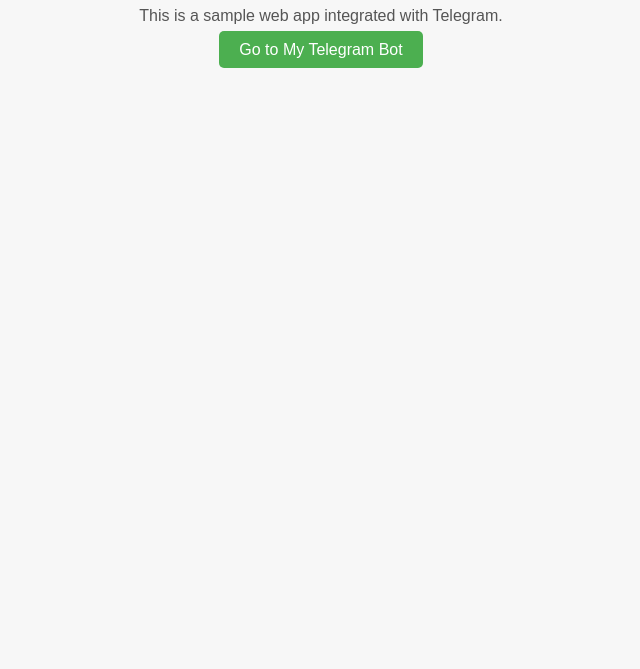
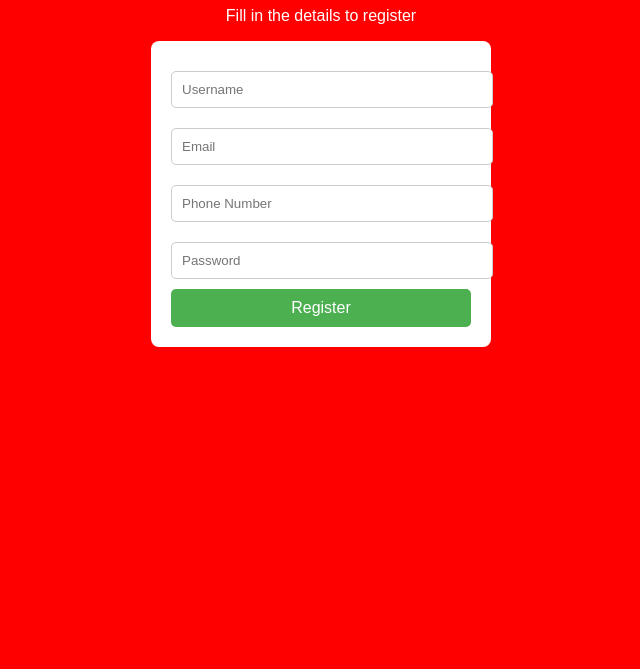
Before and after one commit to daniee808620/Rivex-Technology, a plain HTML site: page index.html in a window 1280 px wide. Shown: the part 131-800 px from the top of the page, without its empty margins (319-959 px from the left). Drawn offline with Linux system fonts and the light colour scheme.

Commit message:
Update index.html

```diff
--- a/index.html
+++ b/index.html
@@ -3,36 +3,89 @@
 <head>
     <meta charset="UTF-8">
     <meta name="viewport" content="width=device-width, initial-scale=1.0">
-    <title>My Telegram Web App</title>
+    <title>EarnMatrix Web App - Signup</title>
     <style>
         body {
             font-family: Arial, sans-serif;
             text-align: center;
             padding: 50px;
-            background-color: #f7f7f7;
+            background-color: #FF0000; /* Red background */
+            color: white;
         }
         h1 {
-            color: #333;
+            color: white;
         }
         p {
-            color: #555;
+            color: white;
         }
-        .btn {
+        .form-container {
+            display: inline-block;
+            background-color: #fff;
+            padding: 20px;
+            border-radius: 8px;
+            color: black;
+            width: 300px;
+        }
+        input {
+            width: 100%;
+            padding: 10px;
+            margin: 10px 0;
+            border: 1px solid #ccc;
+            border-radius: 5px;
+        }
+        button {
+            width: 100%;
+            padding: 10px;
             background-color: #4CAF50;
             color: white;
-            padding: 10px 20px;
-            text-decoration: none;
+            border: none;
             border-radius: 5px;
             font-size: 16px;
+            cursor: pointer;
         }
-        .btn:hover {
+        button:hover {
             background-color: #45a049;
         }
     </style>
 </head>
 <body>
-    <h1>Welcome to My Telegram Web App</h1>
-    <p>This is a sample web app integrated with Telegram.</p>
-    <a href="https://t.me/EarnMatrix_bot" class="btn">Go to My Telegram Bot</a>
+    <h1>Sign Up for EarnMatrix</h1>
+    <p>Fill in the details to register</p>
+
+    <div class="form-container">
+        <form id="signupForm">
+            <input type="text" id="username" placeholder="Username" required>
+            <input type="email" id="email" placeholder="Email" required>
+            <input type="tel" id="phone" placeholder="Phone Number" required>
+            <input type="password" id="password" placeholder="Password" required>
+            <button type="button" onclick="saveData()">Register</button>
+        </form>
+    </div>
+
+    <script>
+        function saveData() {
+            // Get form values
+            const username = document.getElementById('username').value;
+            const email = document.getElementById('email').value;
+            const phone = document.getElementById('phone').value;
+            const password = document.getElementById('password').value;
+
+            // Check if all fields are filled
+            if (username && email && phone && password) {
+                // Save data in localStorage
+                localStorage.setItem('username', username);
+                localStorage.setItem('email', email);
+                localStorage.setItem('phone', phone);
+                localStorage.setItem('password', password);
+
+                // Show a success message
+                alert("Registration successful! Data saved in local storage.");
+                // Optionally, clear the form
+                document.getElementById('signupForm').reset();
+            } else {
+                alert("Please fill in all fields.");
+            }
+        }
+    </script>
 </body>
 </html>
```
